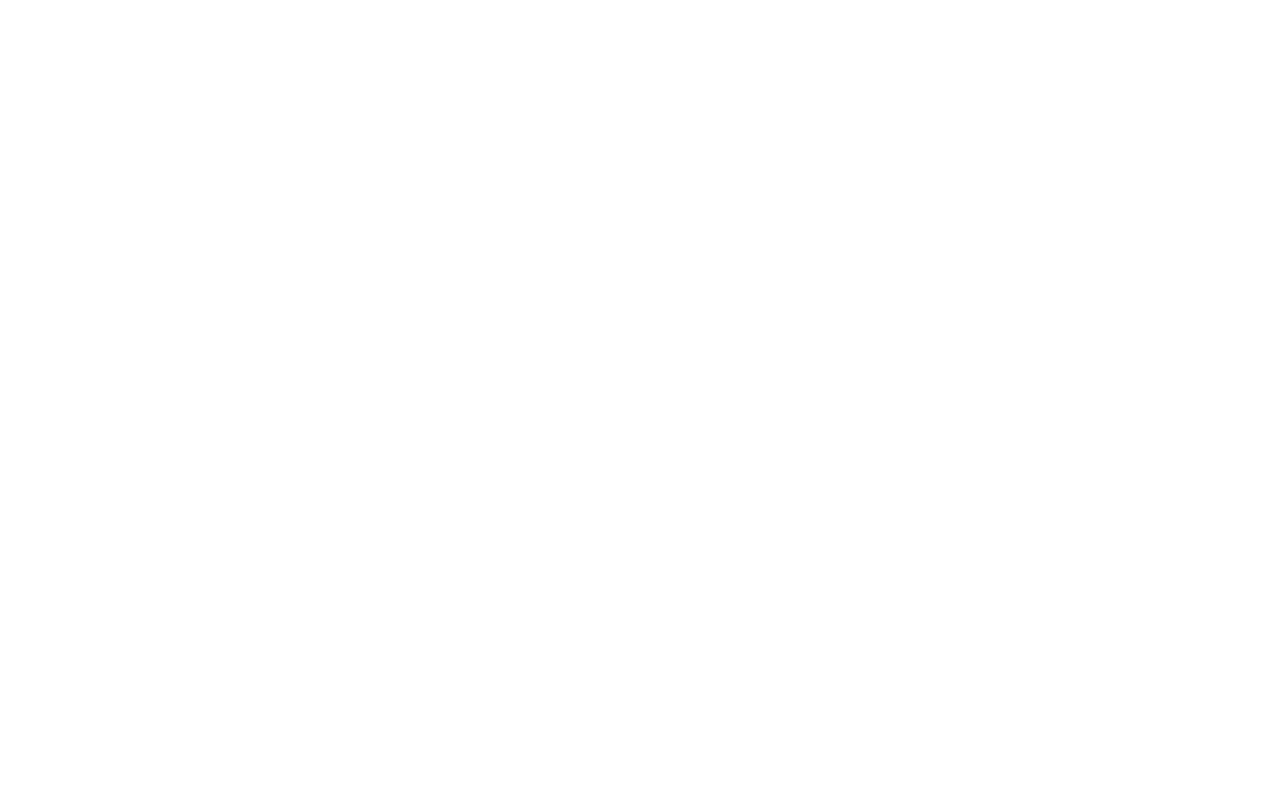
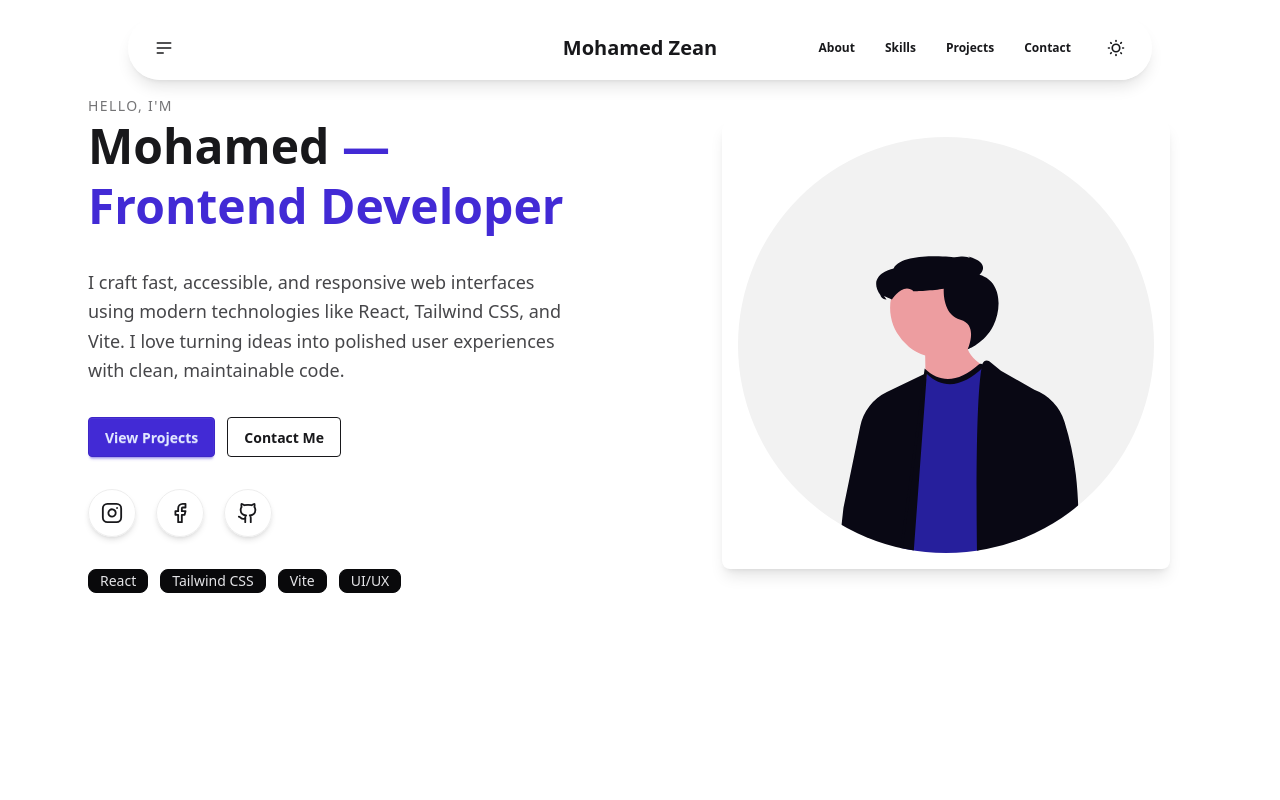
Before and after one commit to Mohamed911zean/Personal-Portofolio, a React (Vite) app: page / in a window 1280 px wide. Shown: the top 800 px of the page. Built offline with nearby package versions, Linux system fonts and the light colour scheme.

Commit message:
vercel depoyment

```diff
--- a/src/App.jsx
+++ b/src/App.jsx
@@ -1,25 +1,20 @@
 import React from 'react'
 import './App.css'
 import NavBar from './NavBar.jsx'
-import { BrowserRouter , Route, Routes } from 'react-router-dom'
+import { BrowserRouter, Route, Routes } from 'react-router-dom'
 import Footer from './Footer.jsx'
 import Home from './Home.jsx'
 import Projects from './Projects.jsx'
+
 const App = () => {
   return (
-    <BrowserRouter basename='/Personal-Portofolio'>
-
-    <NavBar/>
-
-    <Routes>
-
-
-<Route path='/' element={<Home/>} />
-<Route path='/projects' element={<Projects/>}/>
-    </Routes>
-
-    <Footer/>
-
+    <BrowserRouter>
+      <NavBar />
+      <Routes>
+        <Route path='/' element={<Home />} />
+        <Route path='/projects' element={<Projects />} />
+      </Routes>
+      <Footer />
     </BrowserRouter>
   )
 }
```
Also changed, not shown: vercel.json (added).
